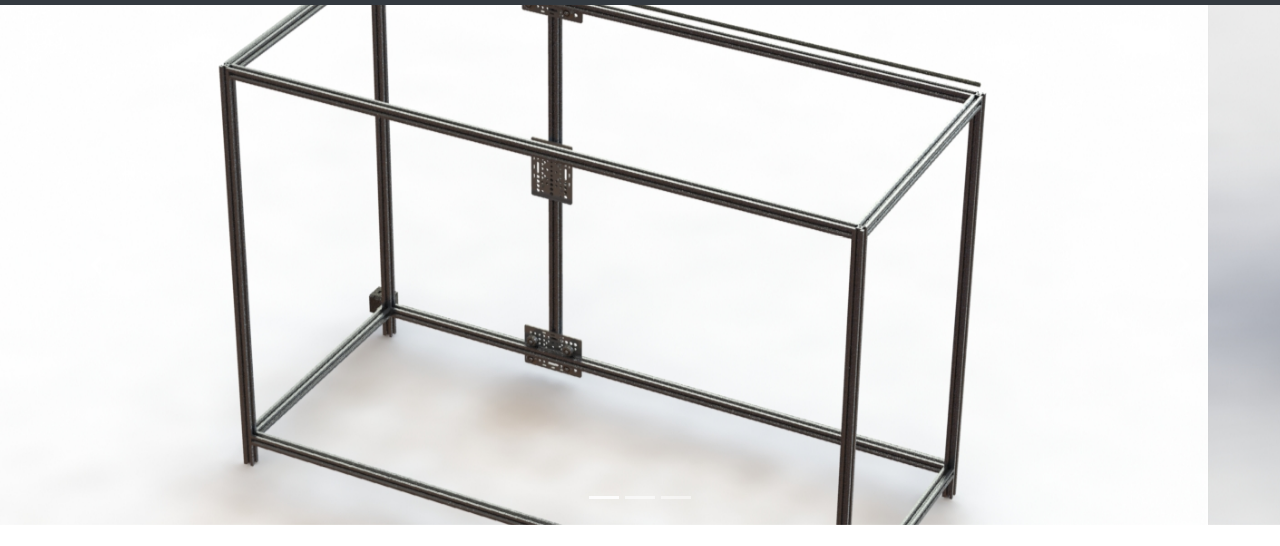
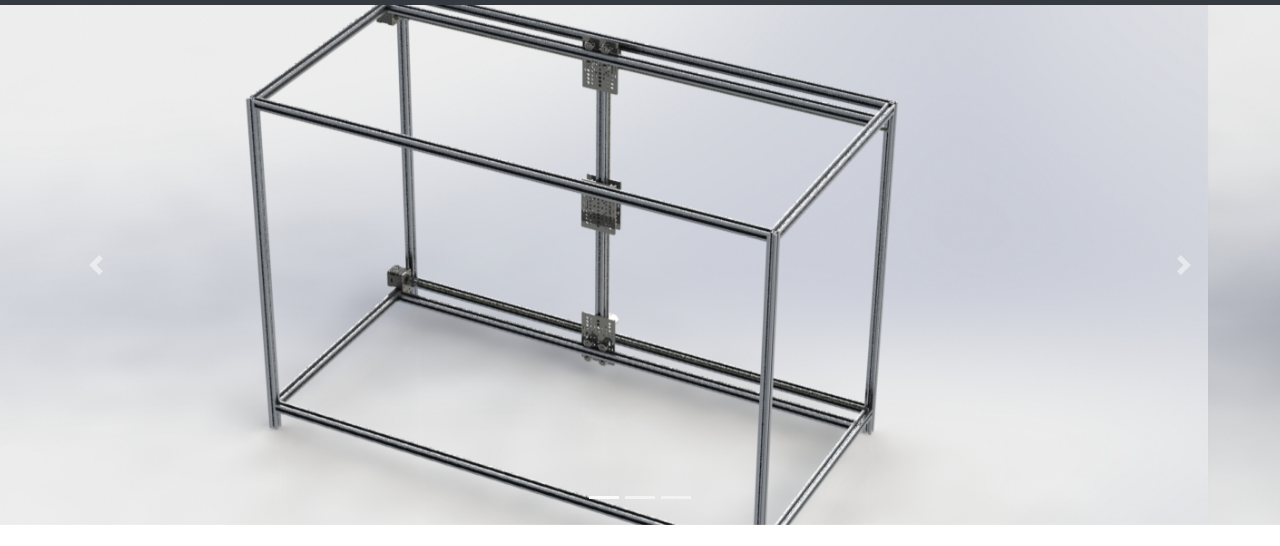
Before and after one commit to TehOcean/horizonsnew, a website: page index.html in a window 1280 px wide. Shown: the part 51-597 px from the top of the page. Drawn offline with Linux system fonts and the light colour scheme.

Commit message:
changed picture

```diff
--- a/index.html
+++ b/index.html
@@ -58,7 +58,7 @@
       </ol>
       <div class="carousel-inner" role="listbox">
         <!-- Slide One - Set the background image for this slide in the line below -->
-        <div class="carousel-item active" style="background-image: url('desk3.jpg')">
+        <div class="carousel-item active" style="background-image: url('desk5.jpg')">
           <div class="carousel-caption d-none d-md-block">
             <!--<p>This is a description for the third slide.</p>-->
             <!--<p>This is a description for the third slide.</p>-->
```
